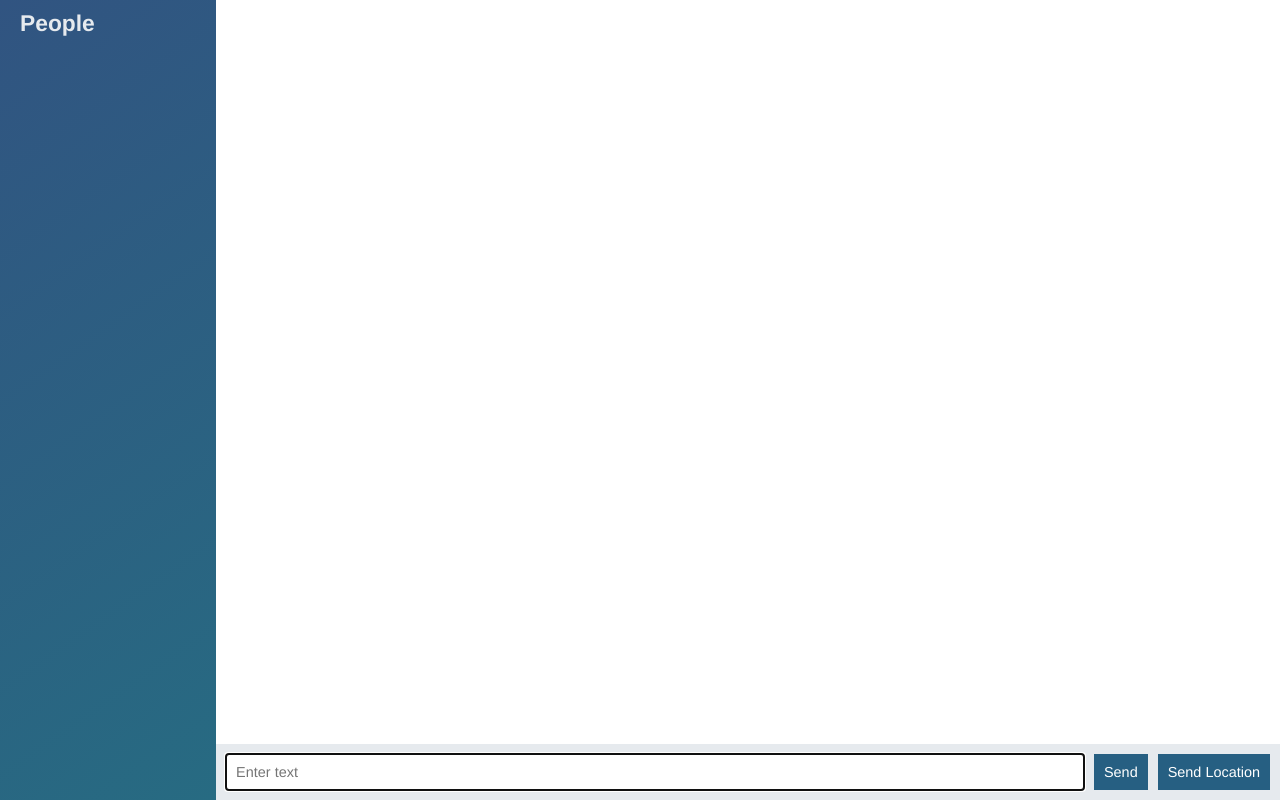
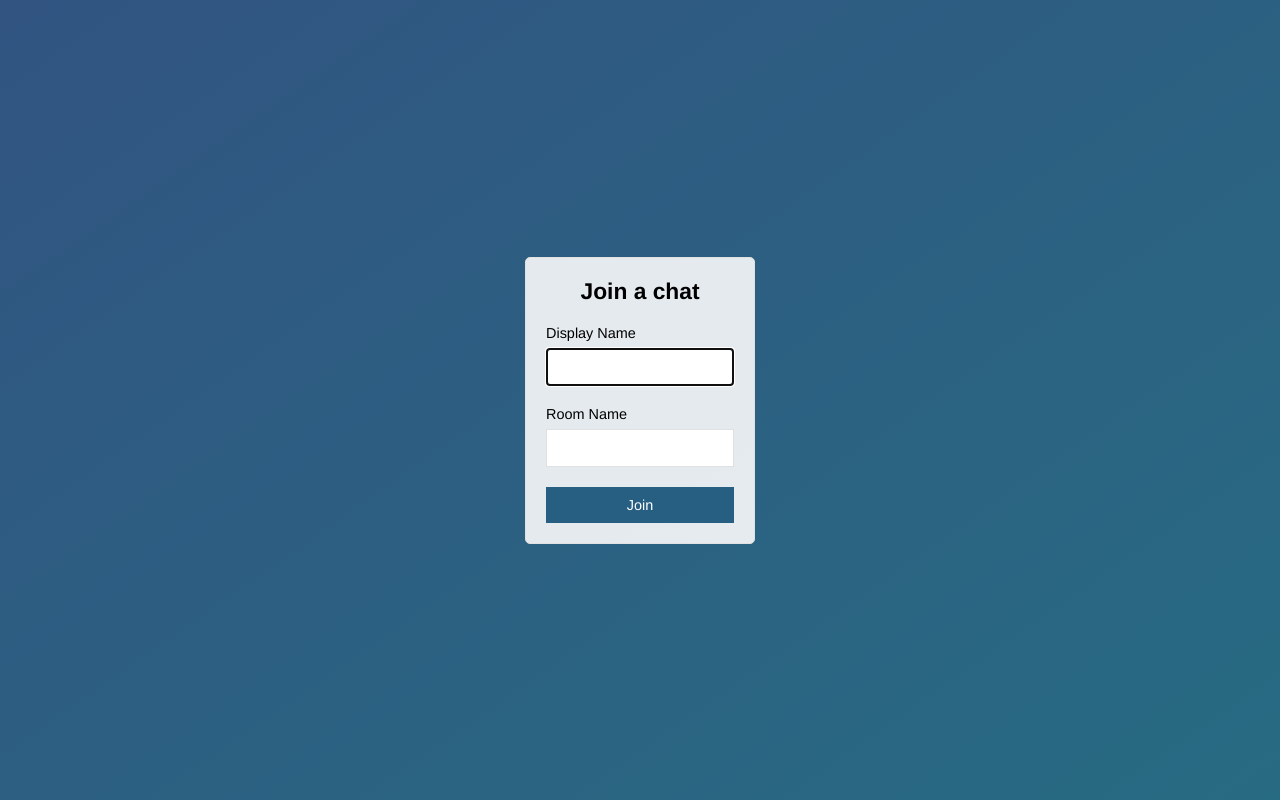
Before and after one commit to leogonzalez/node-chat-app, a website: page public/index.html in a window 1280 px wide. Drawn offline with nearby package versions, Linux system fonts and the light colour scheme; no server answers.

Commit message:
added landing

```diff
--- a/public/index.html
+++ b/public/index.html
@@ -2,54 +2,28 @@
 <html lang="en" dir="ltr">
   <head>
     <meta charset="utf-8">
-    <title></title>
+    <meta name="viewport" content="width=device-width, initial-scale=1, user-scalable=no">
+    <title>Join | A room</title>
     <link rel="stylesheet" href="/css/styles.css">
   </head>
-  <body class="chat">
-    <div class="chat__sidebar">
-      <h3>People</h3>
-      <div id="users"></div>
-    </div>
-
-    <div class="chat__main">
-      <ol id="messages" class='chat__messages'></ol>
-      <div class="chat__footer">
-        <form id="message-form">
-          <input type="text" name="message" placeholder="Enter text" autofocus autocomplete="off"/>
-          <button>Send</button>
-        </form>
-        <button type="button" id="send-location">Send Location</button>
+  <body class='centered-form'>
+  <div class="centered-form__form">
+    <form action="/chat.html">
+      <div class="form-field">
+        <h3>Join a chat</h3>
       </div>
-    </div>
-
-    <script id="message-template" type='text/template'>
-      <li class="message">
-        <div class="message__title">
-          <h4>{{from}}</h4>
-          <span>{{createdAt}}</span>
-        </div>
-        <div class="message__body">
-          <p>{{text}}</p>
-        </div>
-      </li>
-    </script>
-
-    <script id="location-message-template" type='text/template'>
-      <li class="message">
-        <div class="message__title">
-          <h4>{{from}}</h4>
-          <span>{{createdAt}}</span>
-        </div>
-        <div class="message__body">
-          <a href="{{url}}" target="_blank">Current Location</a>
-        </div>
-      </li>
-    </script>
-
-    <script src="/socket.io/socket.io.js" charset="utf-8"></script>
-    <script src="/libs/jquery-3.3.1.min.js" charset="utf-8"></script>
-    <script src="/libs/moment.js" charset="utf-8"></script>
-    <script src="/libs/mustache.min.js" charset="utf-8"></script>
-    <script src="/index.js" charset="utf-8"></script>
+      <div class="form-field">
+        <label>Display Name</label>
+        <input type="text" name="name"autofocus>
+      </div>
+      <div class="form-field">
+        <label>Room Name</label>
+        <input type="text" name="room">
+      </div>
+      <div class="form-field">
+        <button>Join</button>
+      </div>
+    </form>
+  </div>
   </body>
 </html>
```
Also changed, not shown: public/chat.html (added, +55 -0 lines), public/chat.js (renamed from public/index.js).
